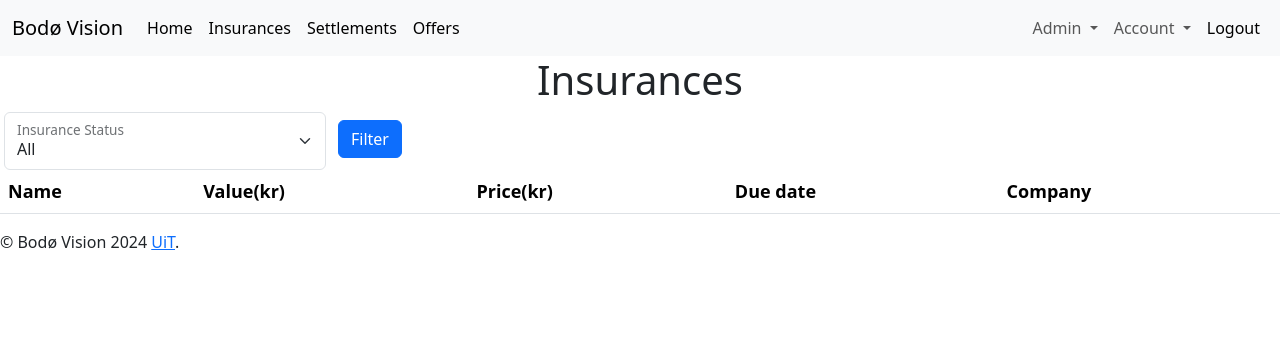
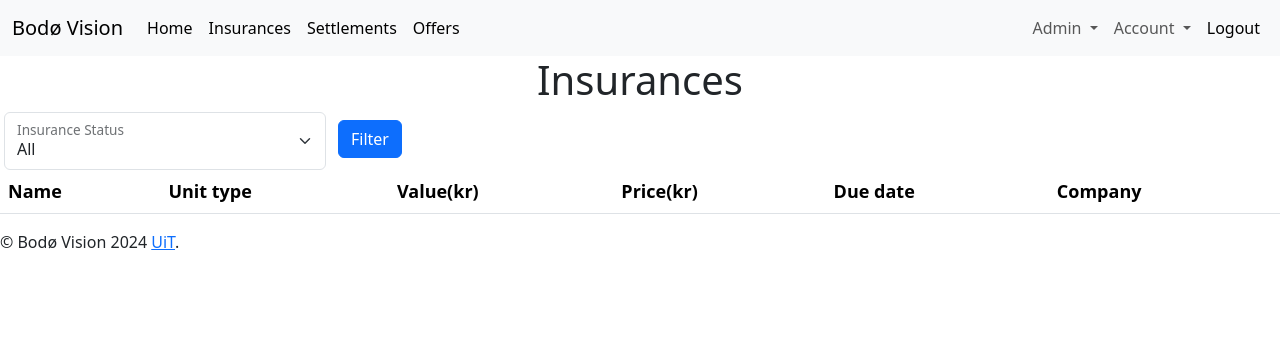
Before and after one commit to martinfosby/ForsikringsApp, a Flask app: page /insurances in a window 1280 px wide. Shown: the top 356 px of the page. Run offline with Flask 3, Linux system fonts and the light colour scheme; the visitor is signed in with stand-in values (Sample User, id 1); data that the repository does not hold is empty; some libraries are stand-ins or nearby versions.

Commit message:
added joins for insurance list for unit type and showed them in insurance list template

```diff
--- a/flask_app/app/blueprints/insurances/views.py
+++ b/flask_app/app/blueprints/insurances/views.py
@@ -45,36 +45,38 @@ def make_insurance():
 def insurances_list():
     form = DropDownForm()
     if form.validate_on_submit():
-        selected_option = form.insuranceStatus.data
+            selected_option = form.insuranceStatus.data
 
-        if selected_option == 'insured':
-            # Run the query for insured
-            current_date = date.today()
-            insurances = db.session.query(Insurance).where(
-                (Insurance.customer_id == current_user.id) &
-                (
-                    (Insurance.price > 0) &
-                    (Insurance.due_date > current_date)
-                )
-            ).all()
-        elif selected_option == 'uninsured':
-            # Run the query for uninsured
-            current_date = date.today()
-            insurances = db.session.query(Insurance).where(
-                (Insurance.customer_id == current_user.id) &
-                (
-                    (Insurance.price == 0) |
-                    (Insurance.price == None) |
-                    (Insurance.due_date <= current_date) |
-                    (Insurance.due_date == None)
-                )
-            ).all()
-        else:
-            # Handle other cases or set a default query
-            insurances = db.session.execute(db.select(Insurance).where(Insurance.customer_id==current_user.id)).scalars().all()
+            if selected_option == 'insured':
+                # Run the query for insured
+                current_date = date.today()
+                insurances = db.session.query(Insurance).join(Insurance.unit_type).where(
+                    (Insurance.customer_id == current_user.id) &
+                    (
+                        (Insurance.price > 0) &
+                        (Insurance.due_date > current_date)
+                    )
+                ).all()
+            elif selected_option == 'uninsured':
+                # Run the query for uninsured
+                current_date = date.today()
+                insurances = db.session.query(Insurance).join(Insurance.unit_type).where(
+                    (Insurance.customer_id == current_user.id) &
+                    (
+                        (Insurance.price == 0) |
+                        (Insurance.price == None) |
+                        (Insurance.due_date <= current_date) |
+                        (Insurance.due_date == None)
+                    )
+                ).all()
+            else:
+                # Handle other cases or set a default query
+                insurances = db.session.execute(
+                    db.select(Insurance).join(Insurance.unit_type).where(Insurance.customer_id==current_user.id)
+                    ).scalars().all()
 
 
+            return render_template('insurances/insurances_list.html', insurances=insurances, form=form)
+    else:
+        insurances = db.session.execute(db.select(Insurance).join(Insurance.unit_type).where(Insurance.customer_id==current_user.id)).scalars().all()
         return render_template('insurances/insurances_list.html', insurances=insurances, form=form)
-    else:
-        insurances = db.session.execute(db.select(Insurance).where(Insurance.customer_id==current_user.id)).scalars().all()
-        return render_template('insurances/insurances_list.html', insurances=insurances, form=form)
--- a/flask_app/app/templates/insurances/insurances_list.html
+++ b/flask_app/app/templates/insurances/insurances_list.html
@@ -17,26 +17,30 @@
     </form>
 
 
-
-
     <table class = "table"> <!--ikke slett-->
+        <thead id="thead">
             <tr>
                 <th style="font-size: 18px;">Name</th>
+                <th style="font-size: 18px;">Unit type</th>
                 <th style="font-size: 18px;">Value(kr)</th>
                 <th style="font-size: 18px;">Price(kr)</th>
                 <th style="font-size: 18px;">Due date</th>
                 <th style="font-size: 18px;">Company</th>
             </tr>
+        </thead>
 
+        <tbody id="tbody">
             {% for insurance in insurances %}
             <tr>
                 <td>{{ insurance.label }}</td>
+                <td>{{ insurance.unit_type.name }}</td>
                 <td>{{ insurance.value }}</td>
                 <td>{{ insurance.price }}</td>
                 <td>{{ insurance.due_date }}</td>
                 <td>{{ insurance.company.name }}</td>
             </tr>
         {% endfor %}
+        </tbody>
     </table>
 
 {% endblock %}
```
Lines whose indentation alone changed are shown as unchanged.
